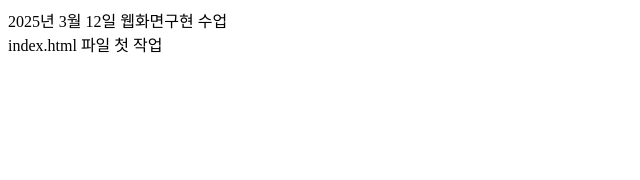
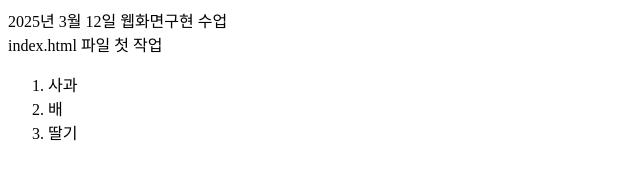
Before and after one commit to tatatataah/250312, a plain HTML site: page index.html in a window 1280 px wide. Shown: the whole page, without its empty margins (0-640 px from the left). Drawn offline with Linux system fonts and the light colour scheme.

Commit message:
250312마무리

```diff
--- a/index.html
+++ b/index.html
@@ -8,5 +8,12 @@
 <body>
     2025년 3월 12일 웹화면구현 수업<br>
     index.html 파일 첫 작업
+
+    <ol>
+        <li>사과</li>
+        <li>배</li>
+        <li>딸기</li>
+    </ol>
+
 </body>
 </html>
```
Also changed, not shown: 2 other files.
